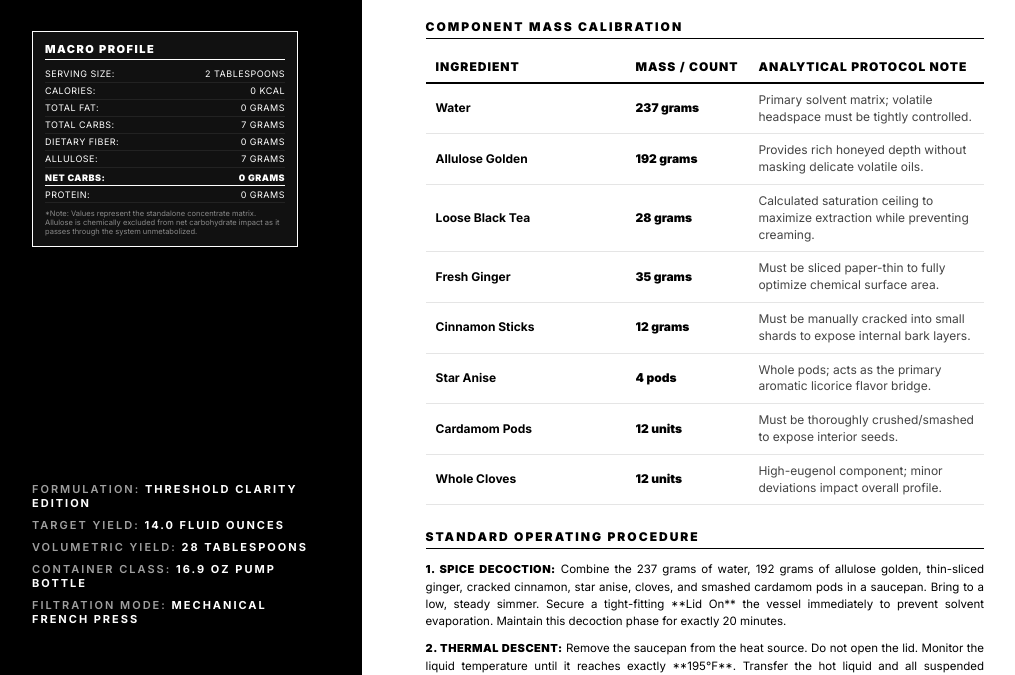
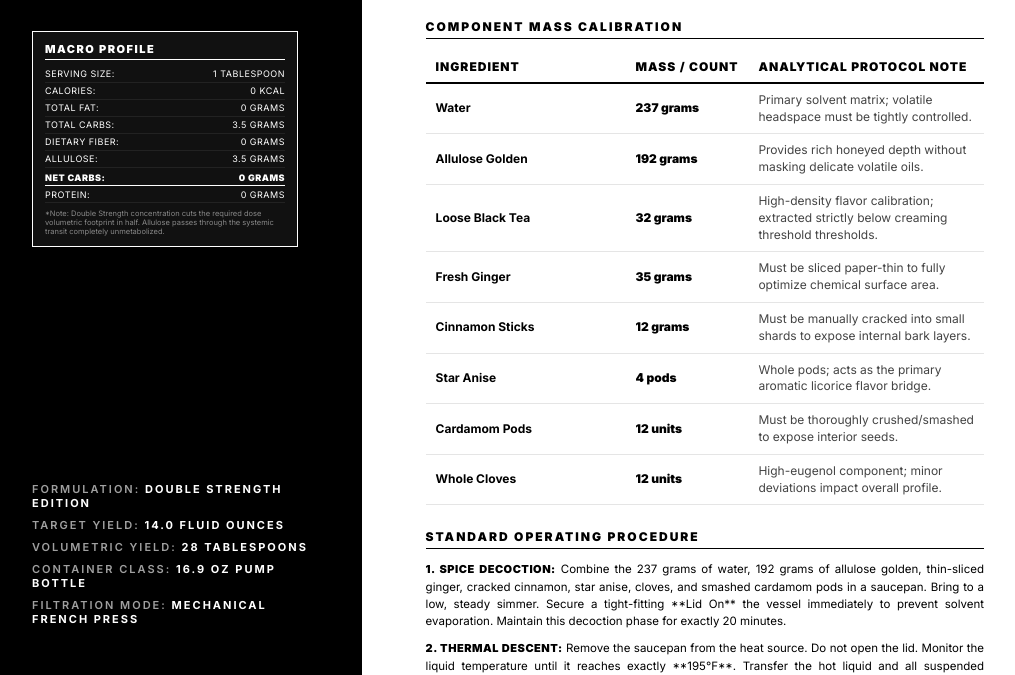
Before and after one commit to inoeuknow/coffeebar, a plain HTML site: page chai.html in a window 1280 px wide. Shown: the part 126-801 px from the top of the page, without its empty margins (8-1023 px from the left). Drawn offline with nearby package versions, Linux system fonts and the light colour scheme; a web font is replaced by a local one.

Commit message:
Update chai.html

```diff
--- a/chai.html
+++ b/chai.html
@@ -2,7 +2,7 @@
 <html lang="en">
 <head>
     <meta charset="UTF-8">
-    <title>Noe Good Analytical Standard - Chai Concentrate (French Press Protocol)</title>
+    <title>Noe Good Analytical Standard - Chai Concentrate (Double Strength Calibration)</title>
     <style>
         @import url('https://fonts.googleapis.com/css2?family=Playfair+Display:ital,wght@0,700;1,700&family=Inter:wght@400;600;700;900&display=swap');
 
@@ -243,22 +243,22 @@
             <!-- COMPACT NUTRITION MATRIX BLOCK -->
             <div class="nutrition-panel">
                 <div class="nutrition-title">Macro Profile</div>
-                <div class="macro-row"><span>Serving Size:</span> <span>2 Tablespoons</span></div>
+                <div class="macro-row"><span>Serving Size:</span> <span>1 Tablespoon</span></div>
                 <div class="macro-row"><span>Calories:</span> <span>0 kcal</span></div>
                 <div class="macro-row"><span>Total Fat:</span> <span>0 grams</span></div>
-                <div class="macro-row"><span>Total Carbs:</span> <span>7 grams</span></div>
+                <div class="macro-row"><span>Total Carbs:</span> <span>3.5 grams</span></div>
                 <div class="macro-row"><span>Dietary Fiber:</span> <span>0 grams</span></div>
-                <div class="macro-row"><span>Allulose:</span> <span>7 grams</span></div>
+                <div class="macro-row"><span>Allulose:</span> <span>3.5 grams</span></div>
                 <div class="macro-row highlight"><span>Net Carbs:</span> <span>0 grams</span></div>
                 <div class="macro-row"><span>Protein:</span> <span>0 grams</span></div>
                 <div class="macro-note">
-                    *Note: Values represent the standalone concentrate matrix. Allulose is chemically excluded from net carbohydrate impact as it passes through the system unmetabolized.
+                    *Note: Double Strength concentration cuts the required dose volumetric footprint in half. Allulose passes through the systemic transit completely unmetabolized.
                 </div>
             </div>
         </div>
 
         <div class="meta-specs">
-            <div class="spec-item">Formulation: <strong>Threshold Clarity Edition</strong></div>
+            <div class="spec-item">Formulation: <strong>Double Strength Edition</strong></div>
             <div class="spec-item">Target Yield: <strong>14.0 Fluid Ounces</strong></div>
             <div class="spec-item">Volumetric Yield: <strong>28 Tablespoons</strong></div>
             <div class="spec-item">Container Class: <strong>16.9 oz Pump Bottle</strong></div>
@@ -293,8 +293,8 @@
                     </tr>
                     <tr>
                         <td><strong>Loose Black Tea</strong></td>
-                        <td class="mass-col">28 grams</td>
-                        <td class="note-col">Calculated saturation ceiling to maximize extraction while preventing creaming.</td>
+                        <td class="mass-col">32 grams</td>
+                        <td class="note-col">High-density flavor calibration; extracted strictly below creaming threshold thresholds.</td>
                     </tr>
                     <tr>
                         <td><strong>Fresh Ginger</strong></td>
@@ -333,7 +333,7 @@
                     <strong>2. Thermal Descent:</strong> Remove the saucepan from the heat source. Do not open the lid. Monitor the liquid temperature until it reaches exactly **195°F**. Transfer the hot liquid and all suspended botanical elements directly into an unheated French press carafe.
                 </div>
                 <div class="step">
-                    <strong>3. Controlled Extraction:</strong> Introduce the 28 grams of loose black tea into the 195°F botanical matrix. Cover with the French press lid (plunger fully raised) and allow to steep undisturbed for exactly 6 minutes. This temperature constraint safeguards against the extraction of heavy, bitter tannins that trigger clouding.
+                    <strong>3. Controlled Extraction:</strong> Introduce the 32 grams of loose black tea into the 195°F botanical matrix. Cover with the French press lid (plunger fully raised) and allow to steep undisturbed for exactly 6 minutes. This temperature constraint safeguards against the extraction of heavy, bitter tannins that trigger clouding.
                 </div>
                 <div class="step">
                     <strong>4. Mechanical Recovery:</strong> Depress the French press plunger slowly and smoothly until it meets the solid bed. Apply firm, steady downward force to compress the sodden tea leaves and ginger fibers. This mechanical compression forces out the concentrated micro-liquor trapped in the botanical cells, ensuring you reach the 14 oz target.
@@ -347,7 +347,7 @@
         <div class="storage-footer">
             <span>Refrigerate Post-Packing</span>
             <span>Anti-Creaming Calibration</span>
-            <span>Application: 2 Tablespoons Per 10 oz Latte Target</span>
+            <span>Application: 1 Tablespoon Per 10 oz Latte Target</span>
         </div>
     </div>
 
```
